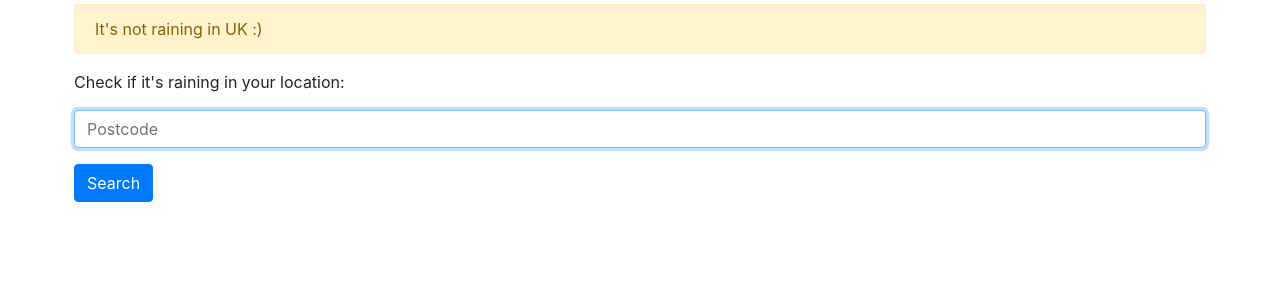
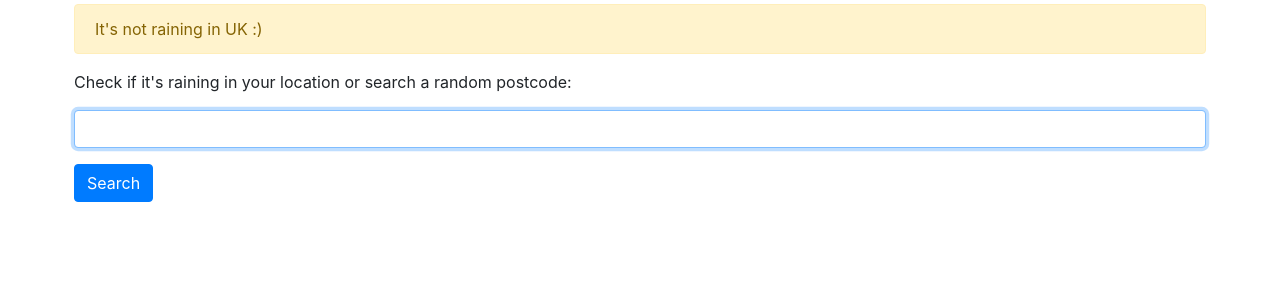
Before and after one commit to armankiran/weatherd, a Flask app: template templates/weather.html in a window 1280 px wide. Shown: the part 66-366 px from the top of the page. Run offline with Flask 2, Linux system fonts and the light colour scheme; the template is opened without the code that fills it, so the values that code supplies are empty; some libraries are stand-ins or nearby versions.

Commit message:
html update on weather

```diff
--- a/app.py
+++ b/app.py
@@ -14,6 +14,8 @@ def weather():
     '''get postcode and check validity'''
     if request.method == "POST":
         postcode = request.form.get("postcode")
+        if postcode == '':
+            postcode = request.form.get("random-postcode")
         postcode_url = f"http://api.postcodes.io/postcodes/{postcode}"
         response = requests.get(postcode_url)
 
@@ -25,7 +27,8 @@ def weather():
     # get rain status
     rain = getall()[1]
     random_postcode = getpostcode()
-
+    location = getloc(random_postcode)
+    print(location)
     return render_template("weather.html", rain=rain, random_postcode=random_postcode)
 
 @app.route("/weatherd", methods=['GET', 'POST'])
--- /dev/null
+++ b/citydb1.csv
@@ -0,0 +1,4 @@
+city, code
+Aberdeen,GB
+Armagh,GB
+Bath,GB
--- a/templates/weather.html
+++ b/templates/weather.html
@@ -15,10 +15,11 @@
         It's not raining in UK :)
     </div>
 {% endif %}
-<p>Check if it's raining in your location:</p>
+<p>Check if it's raining in your location or search a random postcode:</p>
 <form action="/weather" method="post">
     <div class="form-group">
-        <input autofocus class="form-control" name="postcode" placeholder="Postcode" value='{{ random_postcode }}' type="text">
+        <input autofocus class="form-control" name="postcode" placeholder='{{ random_postcode }}'  type="text">
+        <input type="hidden" name="random-postcode" value="{{ random_postcode }}">
     </div>
     <button class="btn btn-primary" type="submit">Search</button>
 </form>
```
Also changed, not shown: 1 other file.
